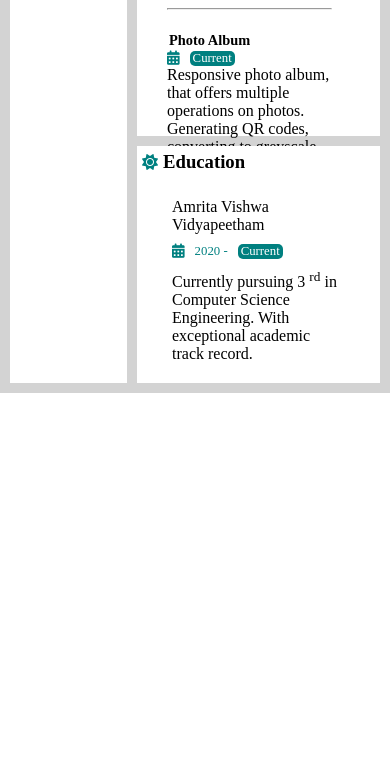
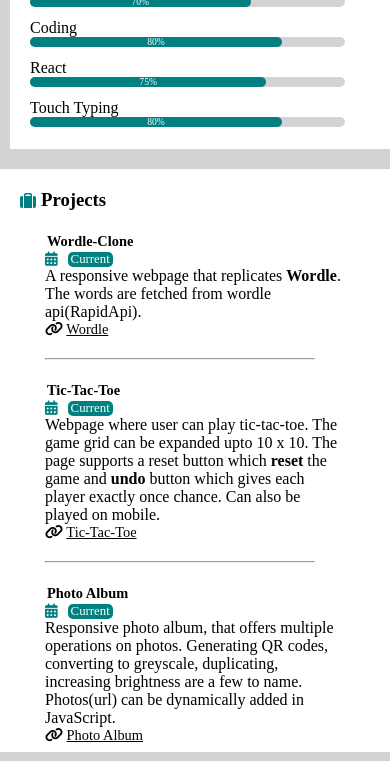
Before and after one commit to shwejanraj/profile, a plain HTML site: page index.html in a window 390 px wide. Shown: the part 451-1212 px from the top of the page. Before the commit the page ends 844 px from the top, so only its background shows below. Drawn offline with Linux system fonts and the light colour scheme.

Commit message:
responsive design fixes

```diff
--- a/style.css
+++ b/style.css
@@ -254,3 +254,38 @@ ul {
 .fi{
   font-size: 1rem;
 }
+
+@media screen and (max-width:800px)  {
+  * {
+    box-sizing: border-box;
+    padding: 0;
+    margin: 0;
+  }
+  .container{
+    flex-direction: column;
+  }
+  .left-column{
+    width: 100%;
+  }
+  .right-column{
+    width: 100%;
+    margin-top: 0px;
+  }
+  .work{
+    /* height: 500px; */
+    padding: 15px;
+    padding-bottom: 50px;
+  }
+  .education{
+    padding: 15px;
+  }
+ /* .image-box, .contact-info{
+  display: block;
+  margin-left: auto;
+  margin-right: auto;
+  width: 50%;
+ } */
+  .skills{
+    padding: 15px;
+  }
+}
```
